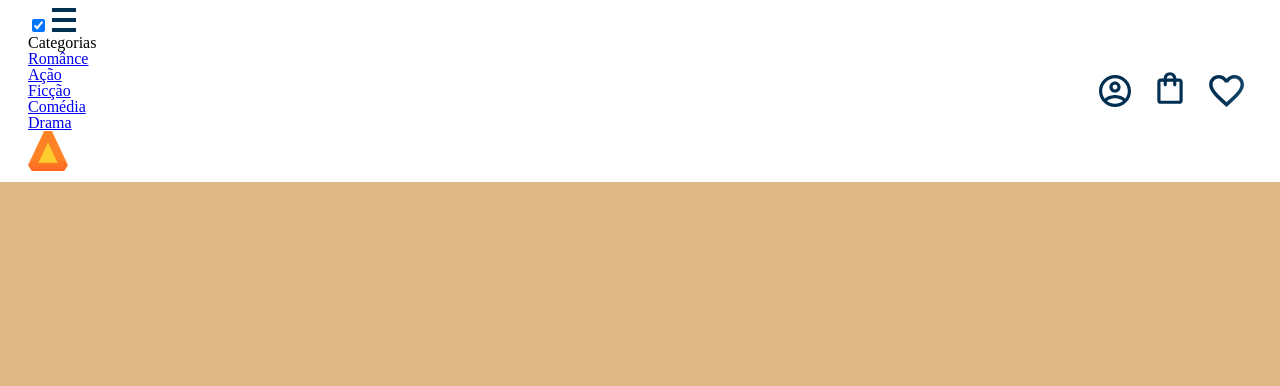
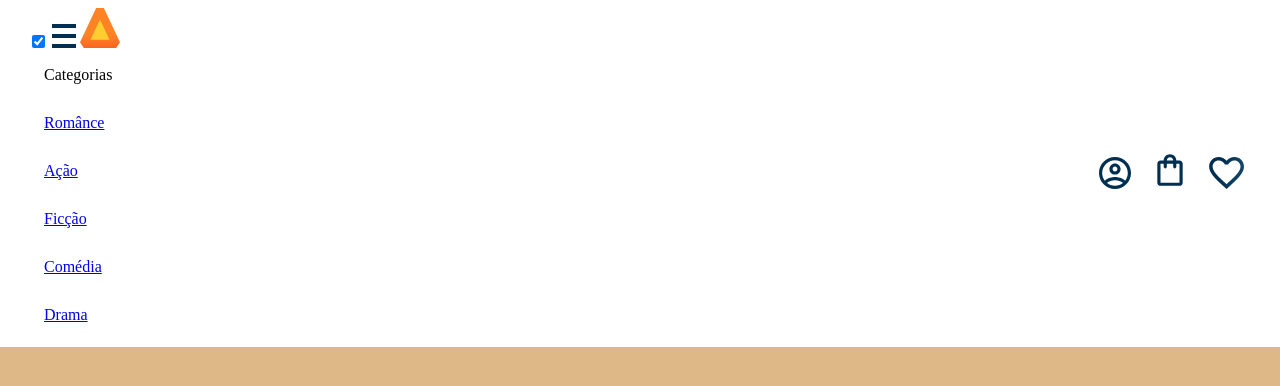
Before and after one commit to guilindo23/gui.fontoura, a plain HTML site: page index.html in a window 1280 px wide. Both pictures are taken after a click on the checkbox 38 px from the left and 46 px from the top of the page. Drawn offline with Linux system fonts and the light colour scheme.

Commit message:
Add files via upload

```diff
--- a/Assets/CSS/header.css
+++ b/Assets/CSS/header.css
@@ -27,3 +27,7 @@ body{
 .menu-checkbox:checked ~ .menu-lista{
     display: block;
 }
+.lista-item{
+    background-color: white;
+    padding: 1em;
+}
--- a/Assets/CSS/style.css
+++ b/Assets/CSS/style.css
@@ -1 +1,6 @@
 @import url(header.css);
+:root{
+    --cor-de-fundo: #ebecce
+    --branco: #ffffff
+    --laranja: #eb9b00
+}
--- a/index.html
+++ b/index.html
@@ -7,7 +7,6 @@
     <title>Document</title>
     <link rel="stylesheet" href="Assets/CSS/reset.css">
     <link rel="stylesheet" href="Assets/CSS/style.css">
-    <link rel="stylesheet" href="Assets/CSS/header.css">
 </head>
 <body>
   <header class="cabecalho">
@@ -16,7 +15,11 @@
       <label for="menu">
        <span class="menu-hamburguer"></span>
       </label>
-      <ul class="menu-lista">
+
+      <img src="Assets/IMG/AluraBooks/Logo.svg"
+      alt="AluraBooks"
+       class="Logo-alurabooks">
+       <ul class="menu-lista">
         <li class="lista-item">Categorias</li>
         <li class="lista-item"><a href="#">Românce</a></li>
         <li class="lista-item"><a href="#">Ação</a></li>
@@ -24,10 +27,8 @@
         <li class="lista-item"><a href="#">Comédia</a></li>
         <li class="lista-item"><a href="#">Drama</a></li>
       </ul>
-      <img src="Assets/IMG/AluraBooks/Logo.svg"
-      alt="AluraBooks"
-       class="Logo-alurabooks">
-    </div>
+      </div>
+
     <div class="container">
       <a href="#"><img src="Assets/IMG/AluraBooks/Usuário.svg" alt="Usuário"></a>
       <a href="#"><img src="Assets/IMG/AluraBooks/Compras.svg" alt="Compras"></a>
```
